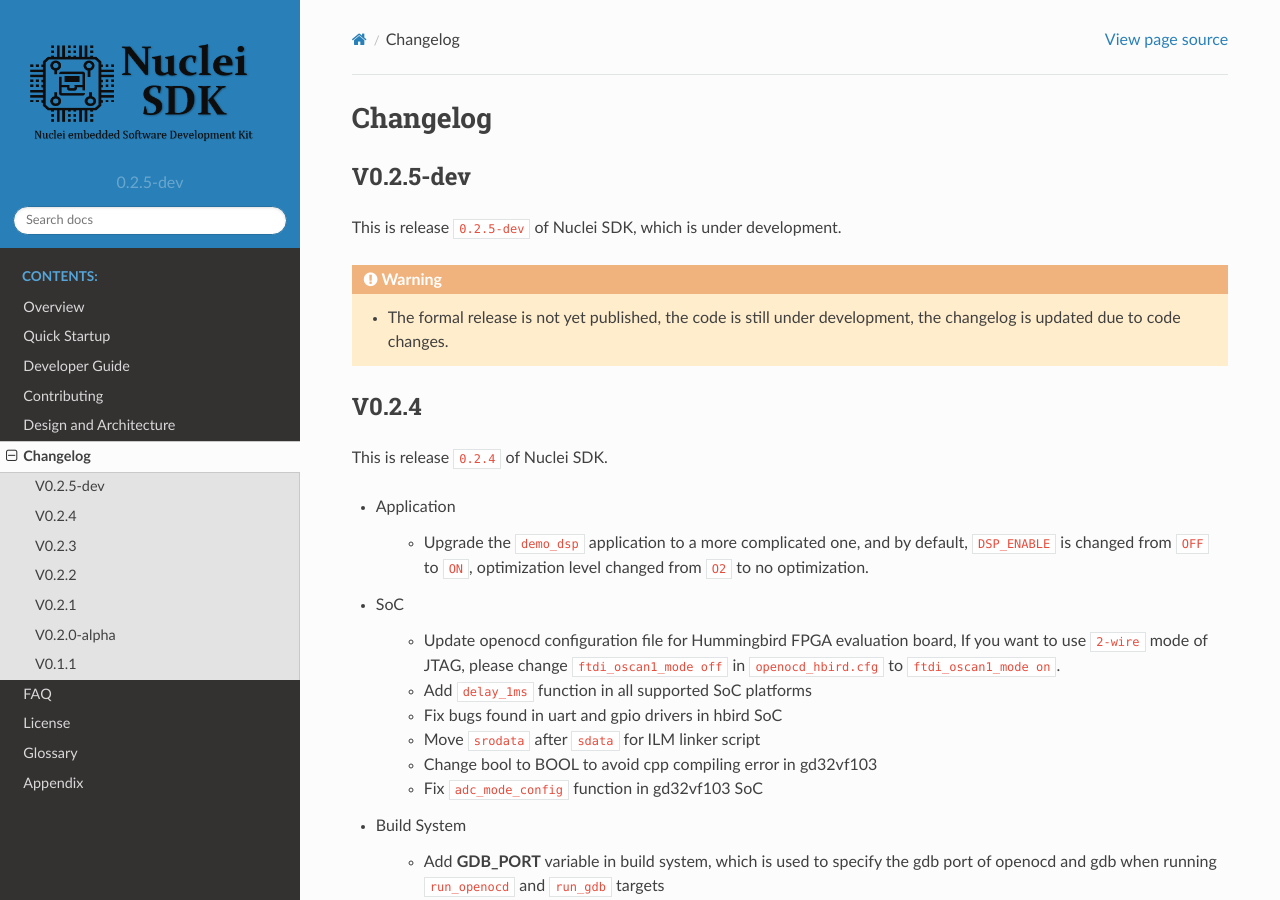
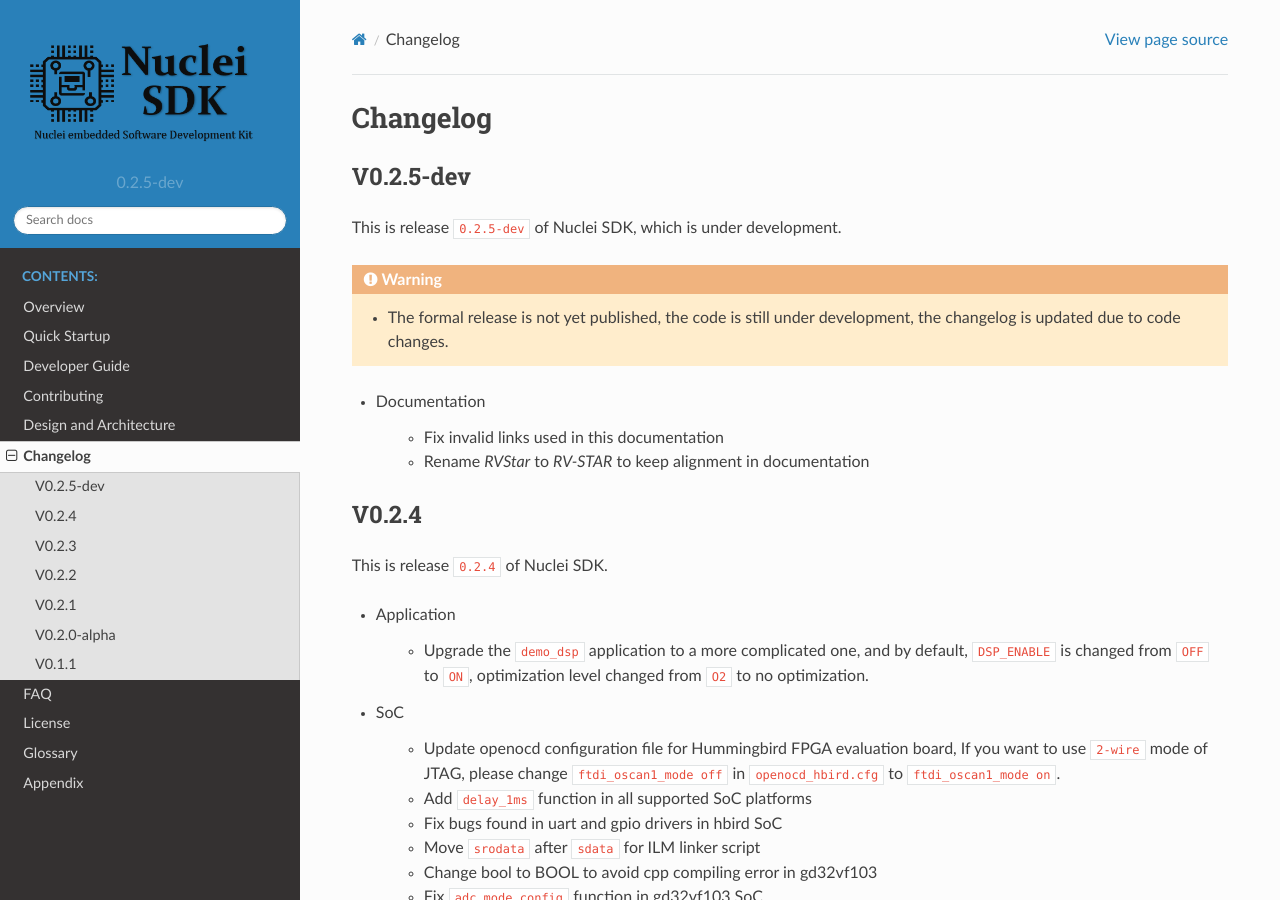
Before and after one commit to Nuclei-Software/nuclei-sdk, a Sphinx documentation site: the page built from doc/source/changelog.rst, in a window 1280 px wide and 900 px high. Built offline with Sphinx 7.4.7 and the Read the Docs theme 2.0.0, drawn with Linux system fonts in a browser that asks for light colours.

Commit message:
doc: update changelog for previous commit
Signed-off-by: Huaqi Fang <578567190@qq.com>

```diff
--- a/doc/source/changelog.rst
+++ b/doc/source/changelog.rst
@@ -13,6 +13,10 @@
    * The formal release is not yet published, the code is still under development,
      the changelog is updated due to code changes.
 
+* Documentation
+
+   - Fix invalid links used in this documentation
+   - Rename `RVStar` to `RV-STAR` to keep alignment in documentation
 
 
 V0.2.4
```
